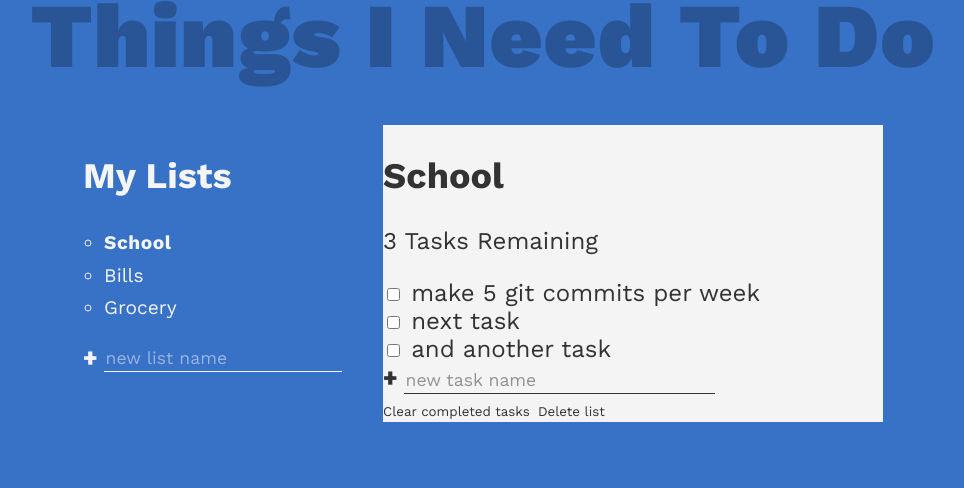
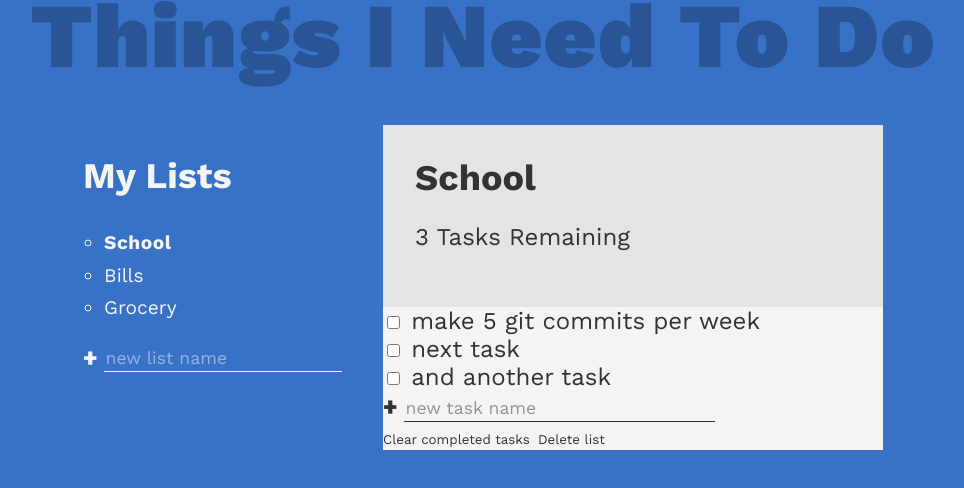
Before and after one commit to ManBytesDog/ToDoListApp, a plain HTML site: page index.html in a window 1280 px wide. Shown: the whole page, without its empty margins (157-1121 px from the left). Drawn offline with nearby package versions, Linux system fonts and the light colour scheme.

Commit message:
added padding: and background: in .todo-header and margin: in .list-title in css file.

```diff
--- a/style.css
+++ b/style.css
@@ -117,3 +117,12 @@ form {
   background: var(--clr-light);
   color: var(--clr-dark);
 }
+
+.todo-header {
+  padding: var(--spacer);
+  background: #e4e4e4;
+}
+
+.list-title {
+  margin: 0;
+}
```
